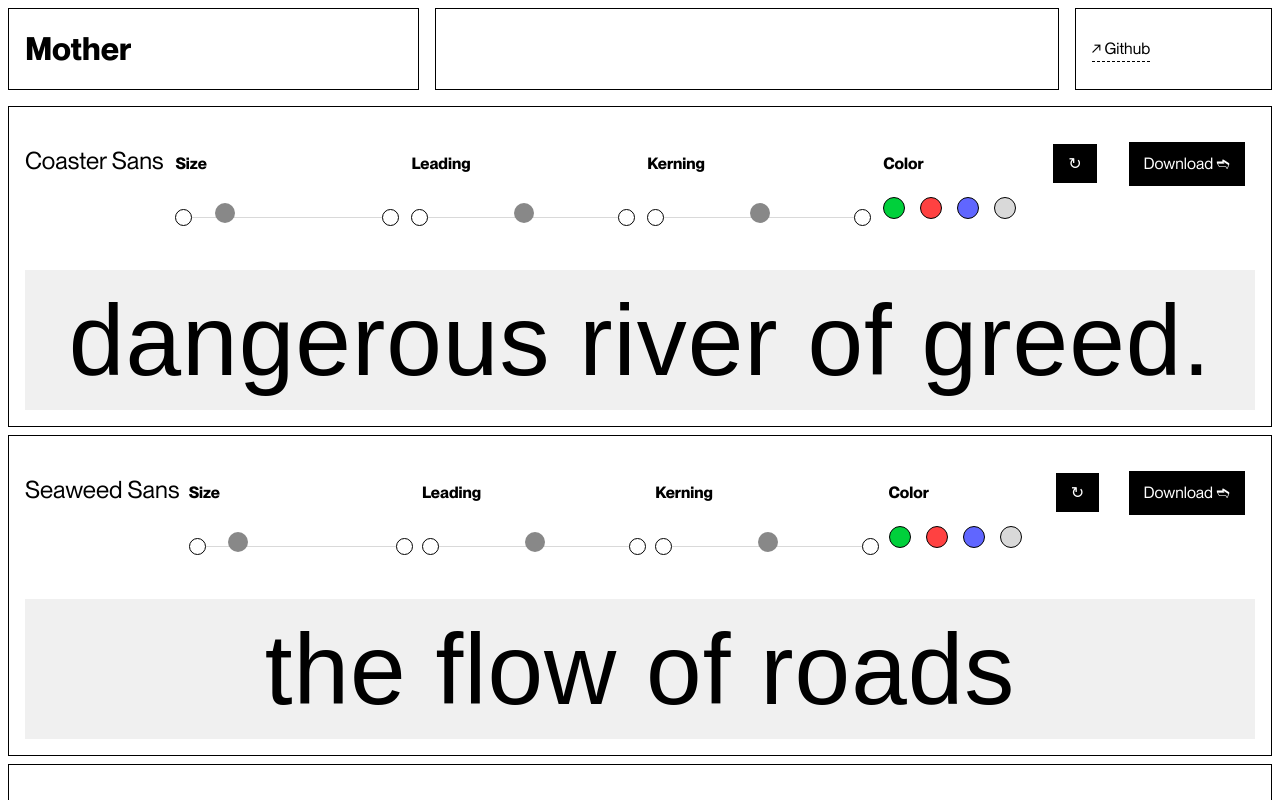
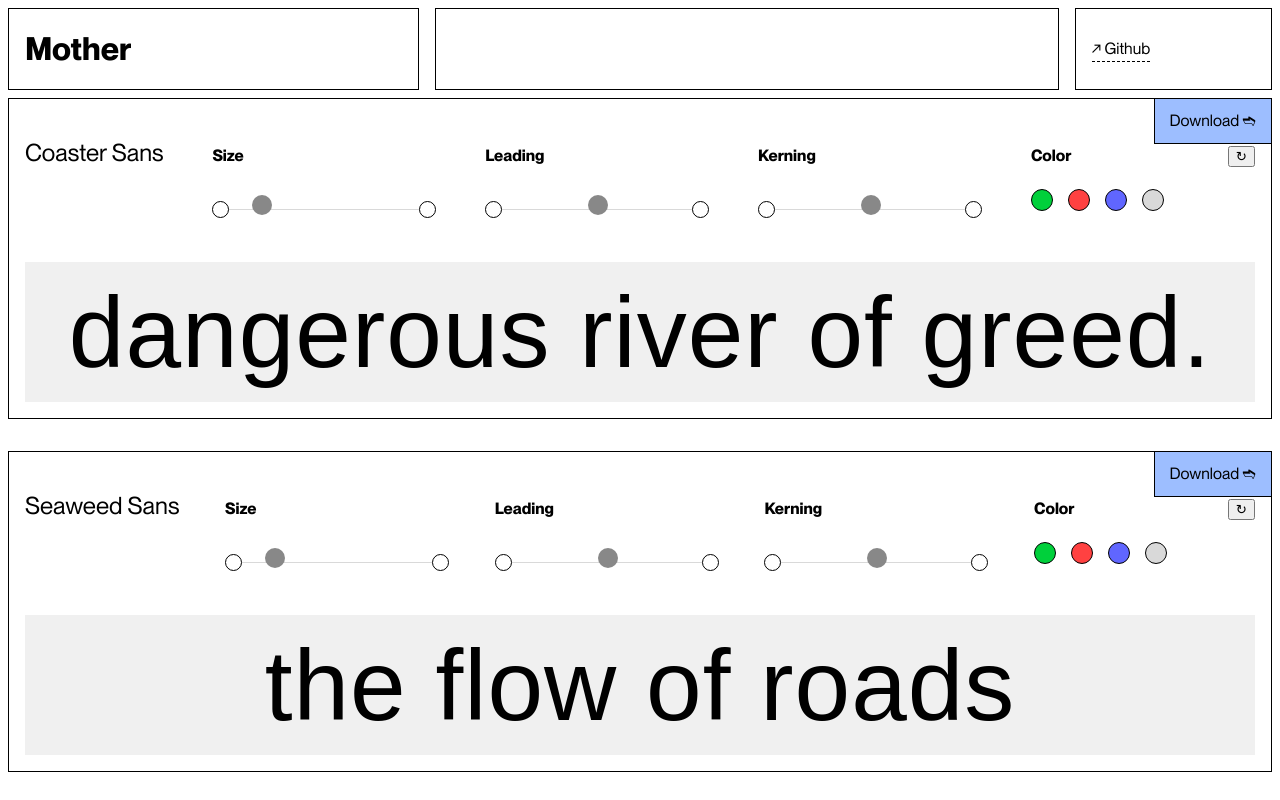
Before and after one commit to mother-type/mother-type.de, a React (Vite) app: page / in a window 1280 px wide. Shown: the top 800 px of the page. Built offline with nearby package versions, Linux system fonts and the light colour scheme; a web font is replaced by a local one.

Commit message:
update styles

```diff
--- a/src/EditableContent.jsx
+++ b/src/EditableContent.jsx
@@ -43,7 +43,7 @@ function EditableContent(props) {
   };
 
   return (
-    <div className='editableContentWrapper grid-item'>
+    <div className='editableContentWrapper'>
       <div className='editableRow flex'>
         <h2 className='editable-title'>{props.title}</h2>
         <SliderContainer title="Size" value={fontSize} onChange={setFontSize} step={50} />
@@ -58,7 +58,7 @@ function EditableContent(props) {
             <div className="color-option" style={{ backgroundColor: '#D9D9D9' }} onClick={() => handleColorChange('#D9D9D9')}></div>
           </div>
         </div>
-        <button onClick={handleRefreshClick} className="refresh-button">&#8635;</button>
+        <button onClick={handleRefreshClick}>&#8635;</button>
         {props.showDownload && <a className="refresh-button" href={`/fonts/${props.link}`}>Download ➬</a>}
       </div>
       <style>
--- a/src/index.css
+++ b/src/index.css
@@ -66,7 +66,9 @@ a,u {
 	display: flex;
 	flex-direction: column;
 	padding: 1rem;
+	margin: 0px 8px;
 	margin-bottom: 2rem;
+	border: 1px solid black;
 }
 
 .editableRow {
@@ -100,22 +102,29 @@ a,u {
 
   /* Add this CSS to your stylesheet */
 .refresh-button {
-	background-color: var(--text-color); /* Background color for the button */
-	color: var(--background-color); /* Text color */
-	border: none;
-	margin: 10px;
+	background-color: #9DBEFF;
+	color: black;
+	border: 1px solid;
+	border-top: none;
+	border-right: none;
 	padding: 10px 15px;
 	cursor: pointer;
 	font-size: 16px;
 	display: flex;
 	align-items: center;
 	justify-content: center;
-	transition: all .4s
+	transition: all .2s;
+	position: absolute;
+	right: 0;
+	top: 0;
+  }
+
+  .refresh-button:hover ~ .editableContentWrapper {
+	border-top-right-radius: 15px;
   }
 
   .refresh-button:hover {
-	background-color: red; /* Background color on hover */
-	border-top-right-radius: 15px;
+	background-color: #c9dbff; /* Background color for the button */
 	border-bottom-left-radius: 15px;
   }
 
```
